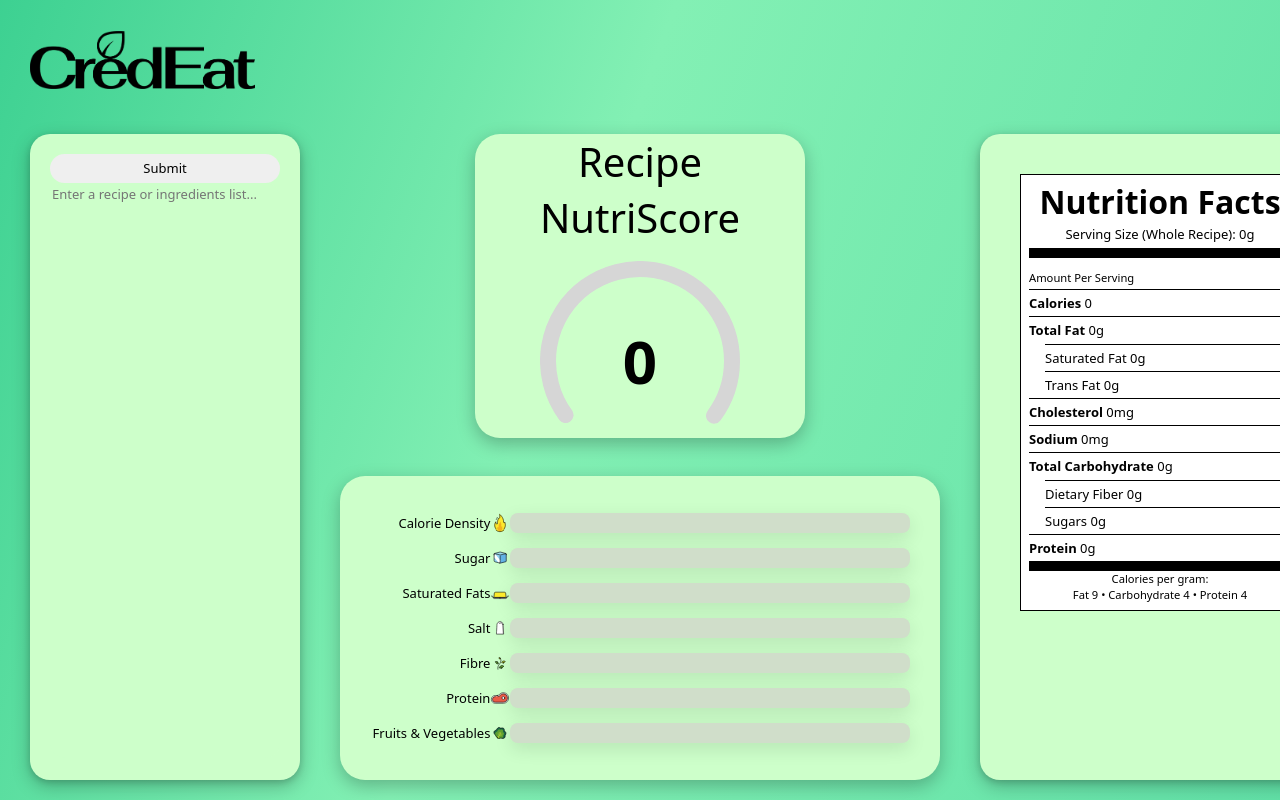
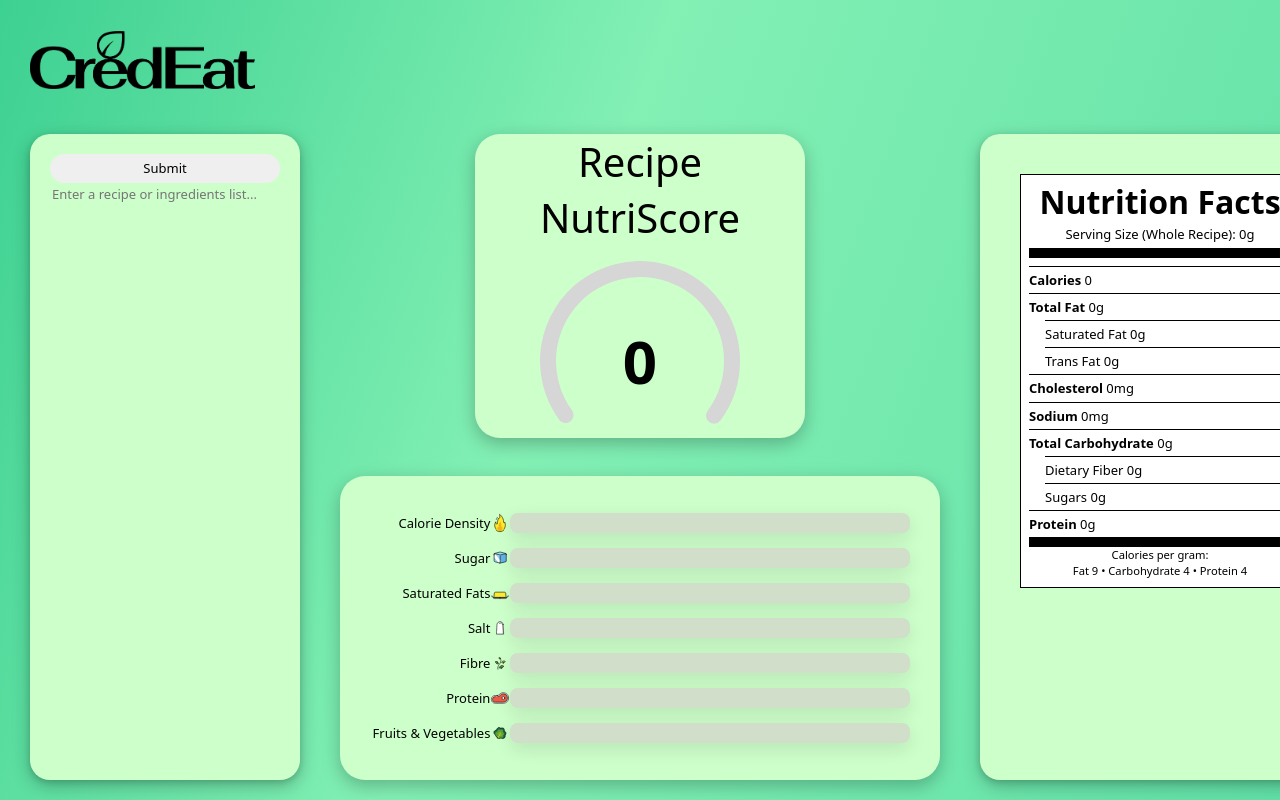
Before and after one commit to pnotato/ReRecipe, a React (Vite) app in the folder frontend/rerecipe/: page / in a window 1280 px wide. Shown: the top 800 px of the page. Built offline with nearby package versions, Linux system fonts and the light colour scheme.

Commit message:
minor nutrifact change

```diff
--- a/frontend/rerecipe/src/components/NutritionFacts.jsx
+++ b/frontend/rerecipe/src/components/NutritionFacts.jsx
@@ -34,11 +34,6 @@ function NutritionFacts({ totalNutrients }) {
                 </header>
                 <table className="performance-facts__table">
                 <thead>
-                    <tr>
-                    <th colSpan={3} className="small-info">
-                        Amount Per Serving
-                    </th>
-                    </tr>
                 </thead>
                 <tbody>
                     <tr>
```
